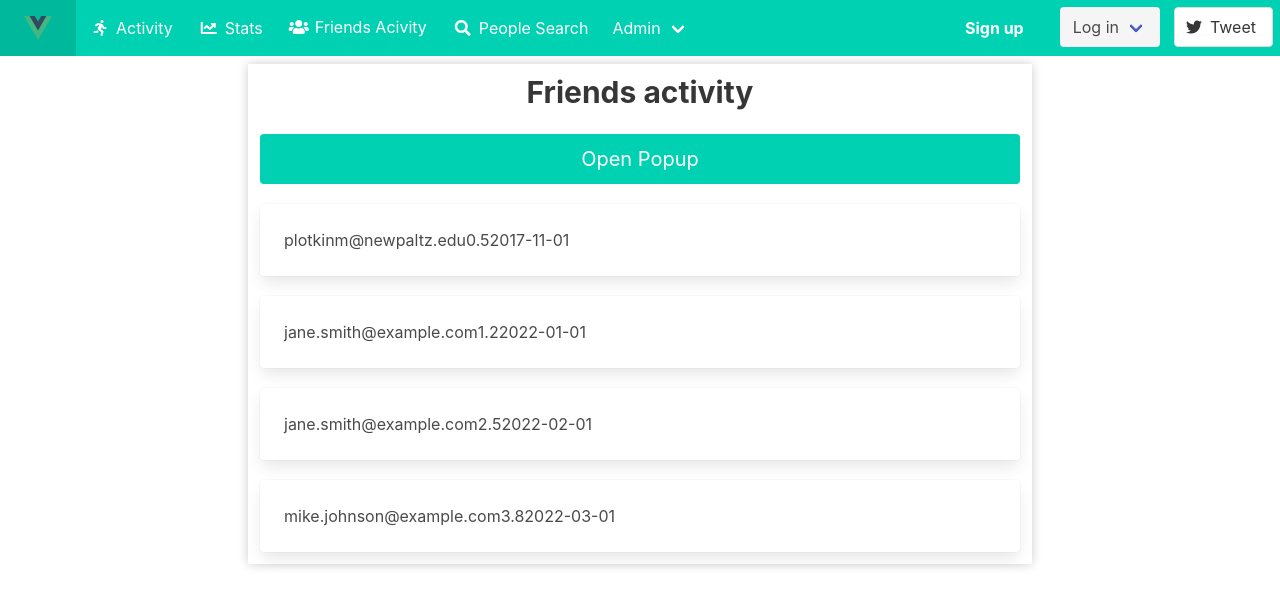
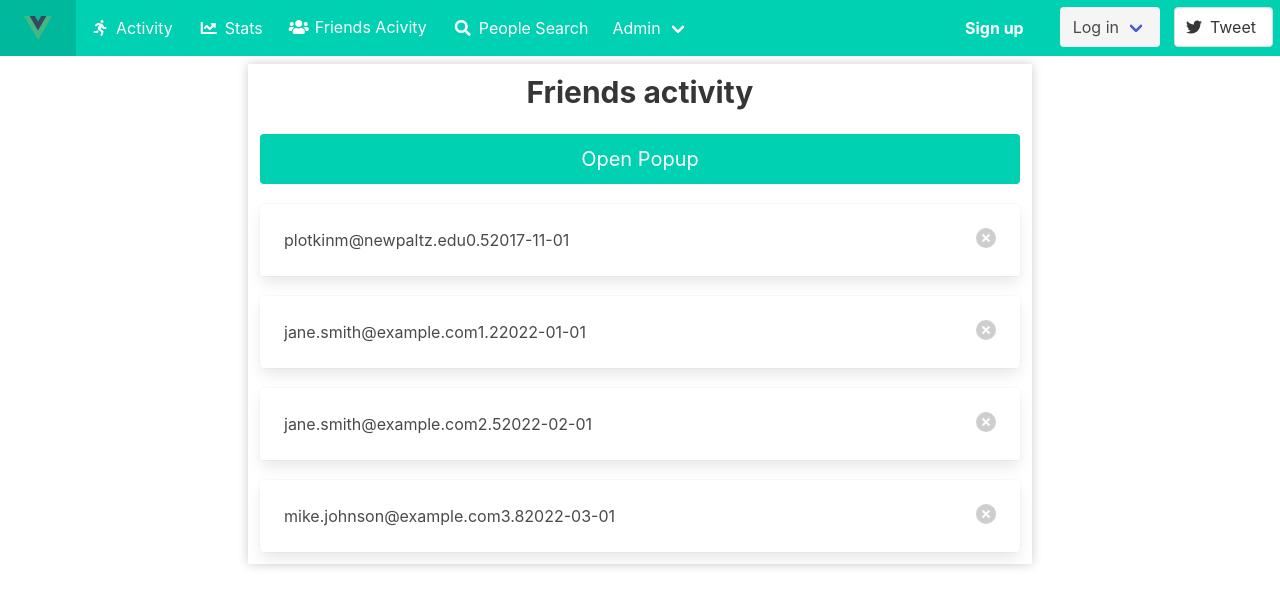
Before and after one commit to Pippin404/CPS-493-Final-Project, a Vue app in the folder client/: page /FriendsActivity in a window 1280 px wide. Shown: the top 606 px of the page. Built offline with nearby package versions, Linux system fonts and the light colour scheme.

Commit message:
Added delete buttons to cards

```diff
--- a/client/src/pages/FriendsActivity.vue
+++ b/client/src/pages/FriendsActivity.vue
@@ -11,6 +11,10 @@ import { ref, computed, onMounted } from 'vue';
     onMounted(async () => {
         products.value = await getitems();
     });
+
+    function removeCard(product: Root) {
+        products.value = products.value.filter(p => p !== product);
+    }
 
 </script>
 
@@ -91,17 +95,16 @@ import { ref, computed, onMounted } from 'vue';
 
             <div class="product-list">
                 <div v-for="product in products" :key="product.email" class="card">
-        <div class="card-image">
-                <div class="card-content">
-
-                <h3>{{ product.email }}</h3>
-                <h3>{{ product.distance }}</h3>
-                <h3>{{ product.date }}</h3>
-
+                    <div class="card-image">
+                        <div class="card-content">
+                            <p>{{ product.email }}</p>
+                            <p>{{ product.distance }}</p>
+                            <p>{{ product.date }}</p>
+                            <button class="delete" @click="removeCard(product)">Delete</button>
+                        </div>
+                    </div>
                 </div>
             </div>
-        </div>
-    </div>
 
 
 
@@ -118,4 +121,8 @@ import { ref, computed, onMounted } from 'vue';
         display: flex;
 
     }
+
+    .delete{
+        margin-left: auto;
+    }
 </style>
```
